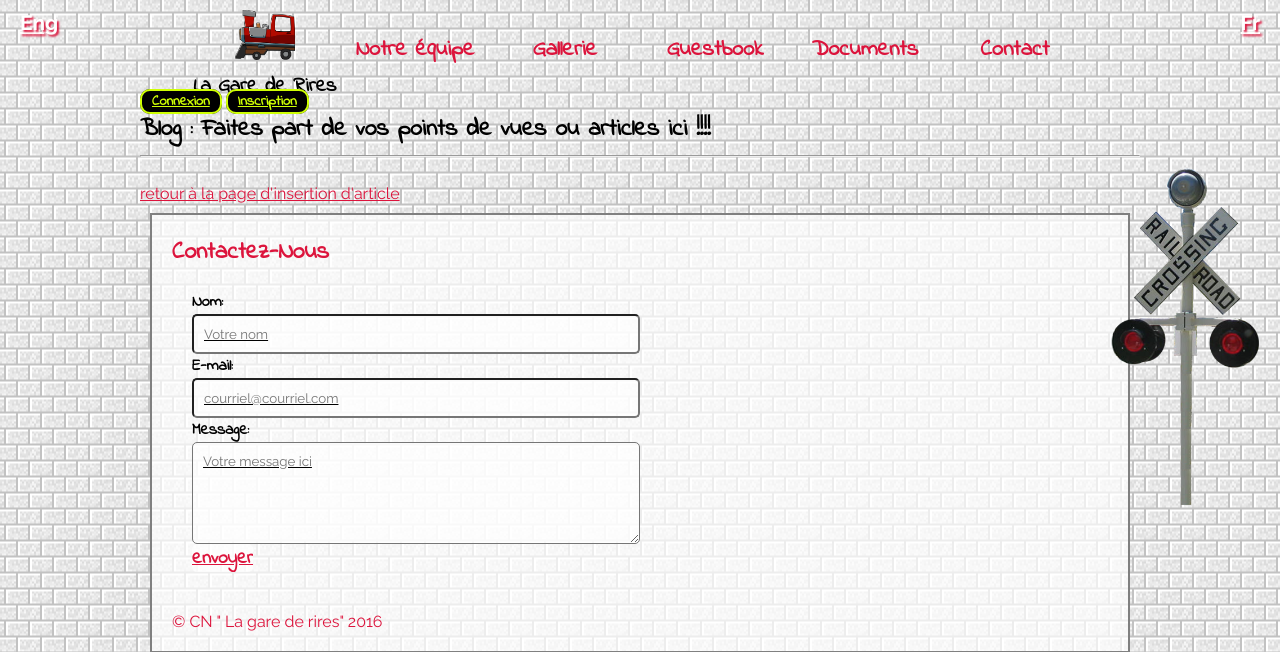
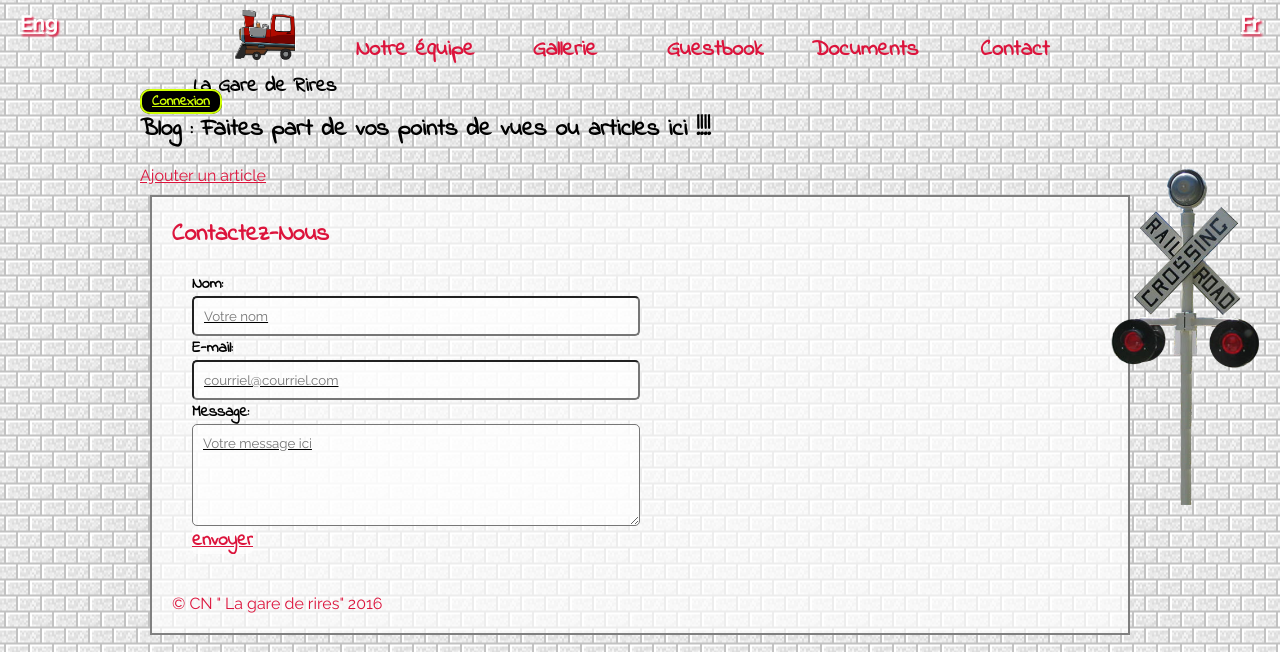
Before and after one commit to Qlcha/La-Gare-de-Rires, a PHP site: page /guestbook.php in a window 1280 px wide. Shown: the top 652 px of the page. Run offline with PHP 8.4, Linux system fonts and the light colour scheme; data that the repository does not hold is empty; some libraries are stand-ins or nearby versions.

Commit message:
modification image dans blog

```diff
--- a/css/stylesheet.css
+++ b/css/stylesheet.css
@@ -680,3 +680,7 @@ width:35%;
     }
 
 }
+/***** PAGE ALERT *****/
+.alert{
+    background-color:deeppink;
+}
--- a/guestbook.php
+++ b/guestbook.php
@@ -15,7 +15,7 @@ require_once 'view_parts/_header.php';
 </head>
 <body>
 <h2>Blog : Faites part de vos points de vues ou articles ici !!!!</h2>
-<hr />
+<!--<hr />-->
 <?php
 $connect = mysqli_connect("127.0.0.1", "root", "", "lagarederires");
 
@@ -37,12 +37,12 @@ if ($resultat = mysqli_query($connect,$requete)) {
         if ($ligne['photo'] != "") {
             echo "<img src='photo/".$ligne['photo']."' width='200px' height='200px'/>";
         }
-        echo "<hr />";
+       /* echo "<hr />";*/
     }
 }
 ?>
 <br />
-<a href="formulaire_ajout.php" >retour à la page d'insertion d'article</a>
+<a href="formulaire_ajout.php" >Ajouter un article</a>
 </body>
 </html>
 
--- a/inscription.php
+++ b/inscription.php
@@ -29,7 +29,6 @@
                   if($mdp == $mdp2) {
                      $insertmbr = $bdd->prepare("INSERT INTO membres(prenom, mail, motdepasse, nom, nom_enfant, numero_employer, departement, etage, contact_supplementaire, telephone) VALUES(?, ?, ?, ?, ?, ?, ?, ?, ?, ?)");
                      $insertmbr->execute(array($prenom, $mail, $mdp, $nom, $nom_enfant, $numero_employer, $department, $etage, $contact_supplemantaire, $telephone));
-
 
 
                      $erreur = "Votre inscription a bien été validée ! <a href=\"connexion.php\">Veuillez vous connecter</a>";
@@ -126,7 +125,7 @@ require_once 'view_parts/_header.php';
                         <label for="contact_supplementaire">Contact supplemenataire :</label>
                     </td>
                     <td>
-                        <input type="tel" pattern="^\(?\d{3}\)?(-| )?\d{3}(-| )?\d{4}$" placeholder="Votre contact supplementaire" id="contact_supplementaire" name="contact_supplementaire" value="<?php if(isset($contact_supplementaire)) { echo $contact_supplementaire; } ?>" />
+                        <input type="tel" pattern="^\(?\d{3}\)?(-| )?\d{3}(-| )?\d{4}$" placeholder="Votre contact supplumentaire" id="contact_supplementaire" name="contact_supplementaire" value="<?php if(isset($contact_supplementaire)) { echo $contact_supplemantaire; } ?>" />
                     </td>
                 </tr>
 
--- a/insertion_article.php
+++ b/insertion_article.php
@@ -45,14 +45,14 @@ else {
 //vaut 0
     echo "Aucune erreur dans le transfert du fichier.<br />";
     if ((isset($_FILES['photo']['name'])&&($_FILES['photo']['error'] == UPLOAD_ERR_OK))) {
-        $chemin_destination = 'photos/';
+        $chemin_destination = 'photo/';
         //déplacement du fichier du répertoire temporaire (stocké
         //par défaut) dans le répertoire de destination
         move_uploaded_file($_FILES['photo']['tmp_name'], $chemin_destination.$_FILES['photo']['name']);
         echo "Le fichier ".$_FILES['photo']['name']." a été copié dans le répertoire photos";
     }
     else {
-        echo "Le fichier n'a pas pu être copié dans le répertoire photos.";
+        echo "Le fichier n'a pas pu être copié dans le répertoire photo.";
     }
 }
 
--- a/view_parts/_header.php
+++ b/view_parts/_header.php
@@ -70,7 +70,7 @@ if(!empty($_SESSION["user"])) {
      </form>
      --><?php /*} */?>
      <a href="connexion.php" class="button" id="button_connexion">Connexion</a>
-     <a href="inscription.php" class="button" id="button_connexion">Inscription</a>
+     <!--<a href="inscription.php" class="button" id="button_connexion">Inscription</a>-->
  </div>
 
 
```
Also changed, not shown: view_parts/formulaire_ajout.php (added, +7 -0 lines), view_parts/insertion_article.php (added, +7 -0 lines).
